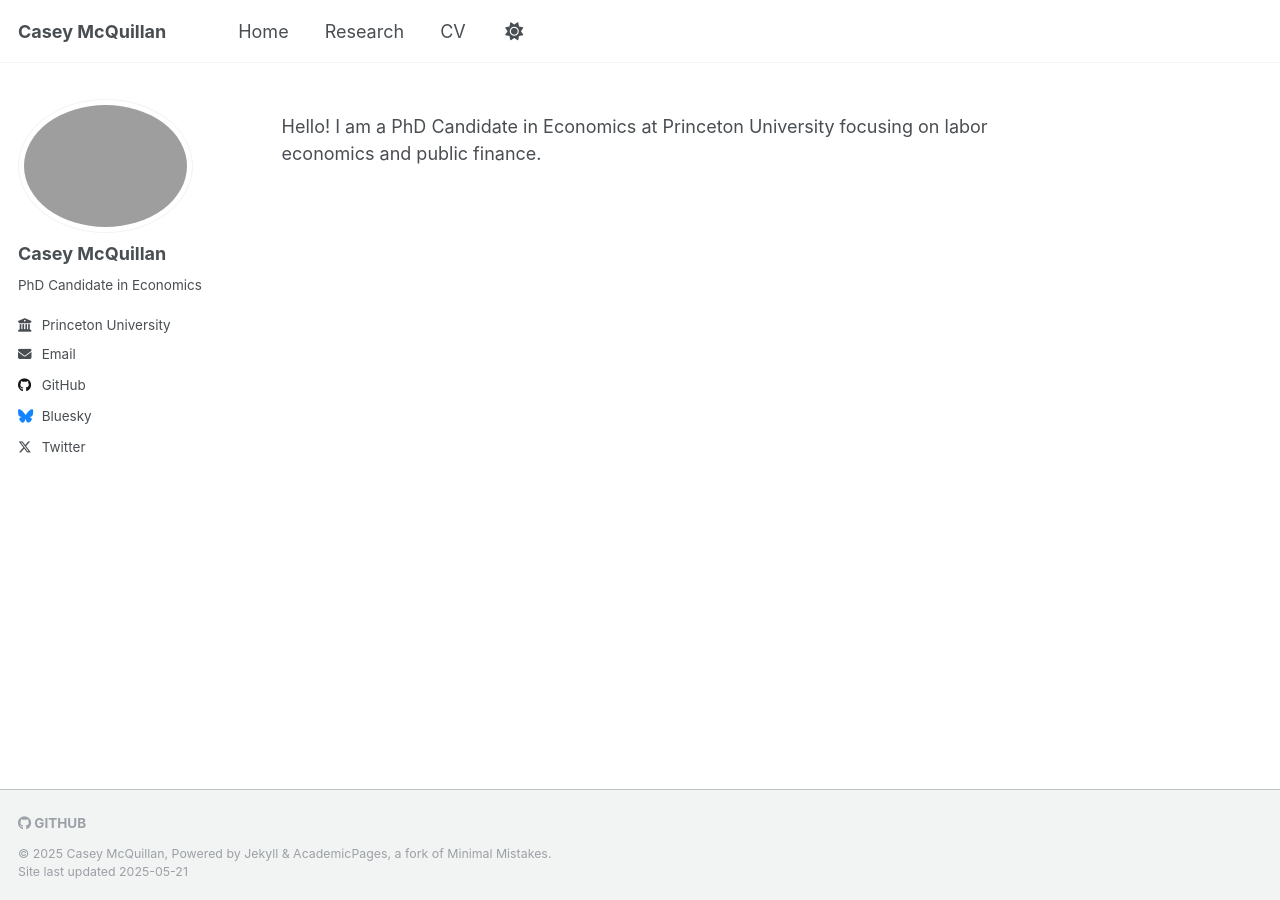
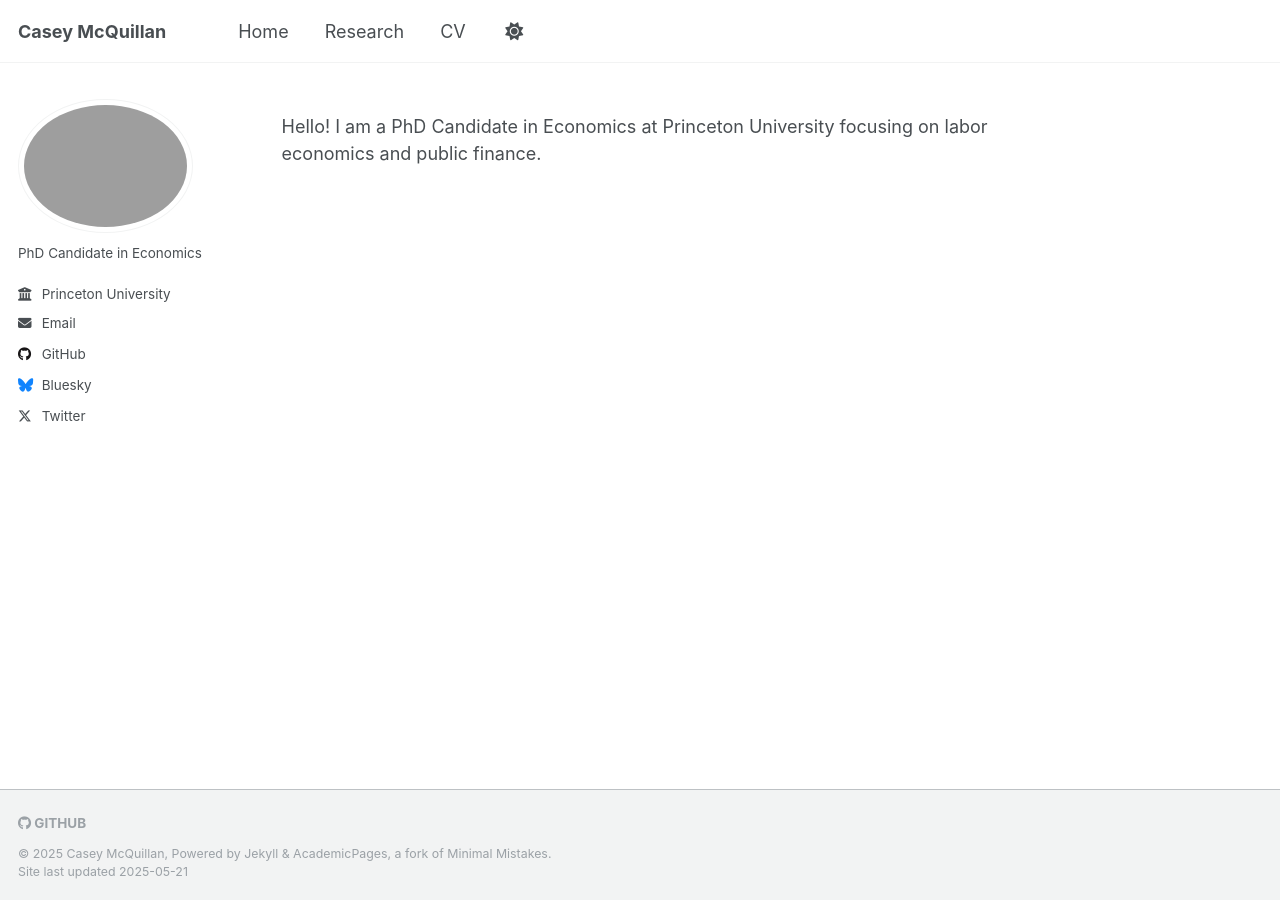
Before and after one commit to casey-mcquillan/casey-mcquillan.github.io, a Jekyll site: the page built from _pages/about.md, in a window 1280 px wide. Built offline with Jekyll 4.4.1, drawn with Linux system fonts in a browser that asks for light colours.

Commit message:
Config update

```diff
--- a/_config.yml
+++ b/_config.yml
@@ -23,7 +23,7 @@ repository               : "casey-mcquillan/casey-mcquillan.github.io"
 author:
   # Biographic information
   avatar           : "headshot.jpg"
-  name             : "Casey McQuillan"
+  name             : #"Casey McQuillan"
   pronouns         : # example: "he/him"
   bio              : "PhD Candidate in Economics"
   location         : #"Princeton, NJ"
```
Also changed, not shown: 1 other file.
